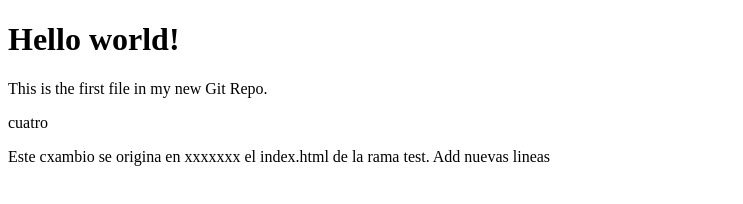
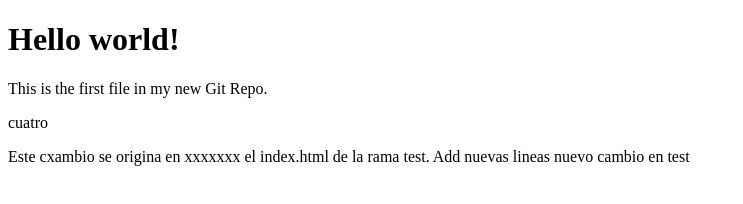
Before and after one commit to crodrigr/proyecto_g12, a plain HTML site: page index.html in a window 1280 px wide. Shown: the whole page, without its empty margins (0-743 px from the left). Drawn offline with Linux system fonts and the light colour scheme.

Commit message:
nuevo cambio en tes

```diff
--- a/index.html
+++ b/index.html
@@ -9,5 +9,6 @@
 <p>This is the first file in my new Git Repo.</p>
 <p>cuatro</p>
 Este cxambio se origina en xxxxxxx el index.html de la rama test. Add nuevas lineas
+nuevo cambio en test
 </body>
 </html>
```
